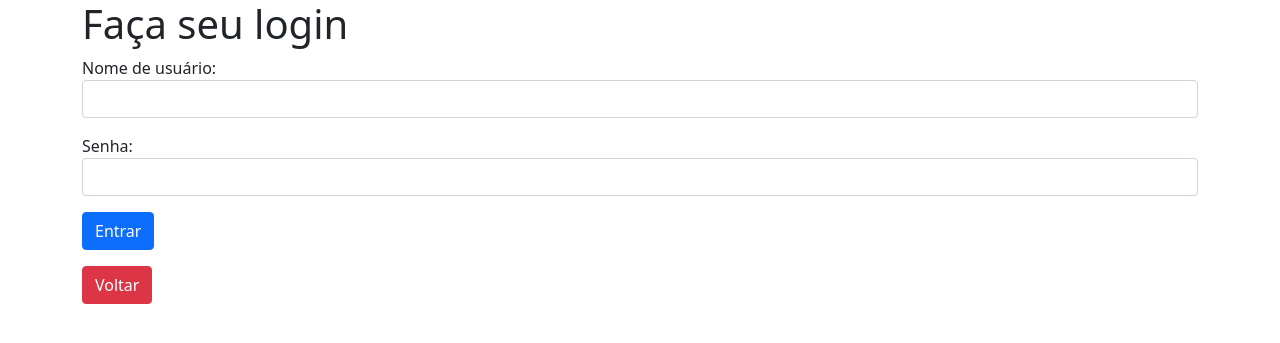
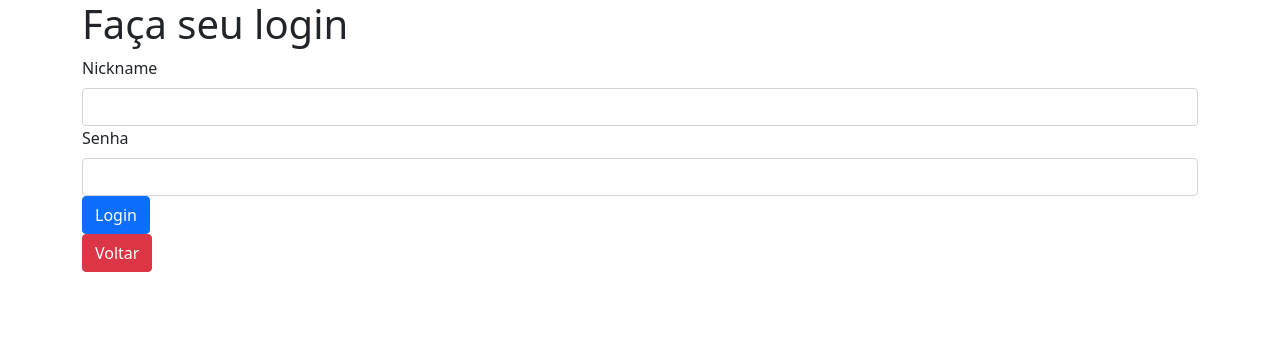
Before and after one commit to andrebimbatti/002_Flask_Avancado, a Flask app: page /login in a window 1280 px wide. Shown: the top 343 px of the page. Run offline with Flask 3, Linux system fonts and the light colour scheme; parts of the project's set-up code (start-up, migrations or seed data) failed here and were passed over; some libraries are stand-ins or nearby versions.

Commit message:
corrigido bug editar e novo html + atualizado formulario login

```diff
--- a/helpers.py
+++ b/helpers.py
@@ -2,13 +2,18 @@ import os
 from jogoteca import app
 from markupsafe import Markup
 from flask_wtf import FlaskForm
-from wtforms import StringField, validators, SubmitField
+from wtforms import StringField, PasswordField, validators, SubmitField
 
 class FormularioJogo(FlaskForm):
     nome = StringField('Nome do Jogo', [validators.DataRequired(), validators.Length(min=1, max=50)])
     categoria = StringField('Categoria', [validators.DataRequired(), validators.Length(min=1, max=40)])
     console = StringField('Console', [validators.DataRequired(), validators.Length(min=1, max=20)])
     salvar = SubmitField('Salvar')
+
+class FormularioUsuario(FlaskForm):
+    nickname = StringField('Nickname', [validators.DataRequired(), validators.Length(min=1, max=8)])
+    senha = PasswordField('Senha', [validators.DataRequired(), validators.Length(min=1, max=100)])
+    login = SubmitField('Login')
 
 
 def recupera_imagem(id):
--- a/templates/editar.html
+++ b/templates/editar.html
@@ -14,7 +14,7 @@
 
         <fieldset>
           <input type="hidden" name="id" value="{{ id }}">
-          {{ form.csrf+token() }}
+          {{ form.csrf_token() }}
           <div class="form-group">
             {{ form.nome.label(class='form-label')}}
             {{ form.nome(class="form-control") }}
--- a/templates/login.html
+++ b/templates/login.html
@@ -22,9 +22,19 @@
         <h1>Faça seu login</h1>
         <form method="POST" action="{{ url_for('autenticar') }}">
             <input type="hidden" name="proxima" value="{{ proxima or url_for('index') }}">
-            <p><label>Nome de usuário:</label> <input class="form-control" type="text" name="usuario" required></p>
-            <p><label>Senha:</label> <input class="form-control" type="password" name="senha" required></p>
-            <p><button class="btn btn-primary" type="submit">Entrar</button></p>
+            {{ form.csrf_token() }}
+            <div class="form-group">
+                {{ form.nickname.label(class="form-label")}}
+                {{ form.nickname(class="form-control") }}
+            </div>
+            <div class="form-group">
+                {{ form.senha.label(class="form-label")}}
+                {{ form.senha(class="form-control") }}
+            </div>
+            <div class="form-group">
+                {{ form.login(class="btn btn-primary")}}
+            </div>
+
         </form>
         <a class="btn btn-danger" href="{{ url_for('index') }}">Voltar</a>
     </div>
--- a/templates/novo.html
+++ b/templates/novo.html
@@ -14,7 +14,7 @@
 
 
         <fieldset>
-          {{ form.csrf+token() }}
+          {{ form.csrf_token() }}
           <div class="form-group">
             {{ form.nome.label(class='form-label')}}
             {{ form.nome(class="form-control") }}
--- a/views.py
+++ b/views.py
@@ -1,7 +1,7 @@
 from flask import render_template, request, redirect, session, flash, url_for, send_from_directory
 from jogoteca import app, db
 from models import Jogos, Usuarios
-from helpers import recupera_imagem, deleta_arquivo, FormularioJogo
+from helpers import recupera_imagem, deleta_arquivo, FormularioJogo, FormularioUsuario
 import time
 
 
@@ -100,13 +100,15 @@ def deletar(id):
 @app.route('/login')
 def login():
     proxima = request.args.get('proxima')
-    return render_template('login.html', proxima=proxima)
+    form = FormularioUsuario()
+    return render_template('login.html', proxima=proxima, form = form)
 
 @app.route('/autenticar', methods=['POST',])
 def autenticar():
-    usuario = Usuarios.query.filter_by(nickname=request.form['usuario']).first()
+    form = FormularioUsuario(request.form)
+    usuario = Usuarios.query.filter_by(nickname=form.nickname.data).first()
     if usuario:
-        if request.form['senha'] == usuario.senha:
+        if form.senha.data == usuario.senha:
             session['usuario_logado'] = usuario.nickname
             flash(usuario.nickname + ' logado com sucesso!')
             proxima_pagina = request.form['proxima']
```
Also changed, not shown: uploads/capa8.jpg (deleted).
